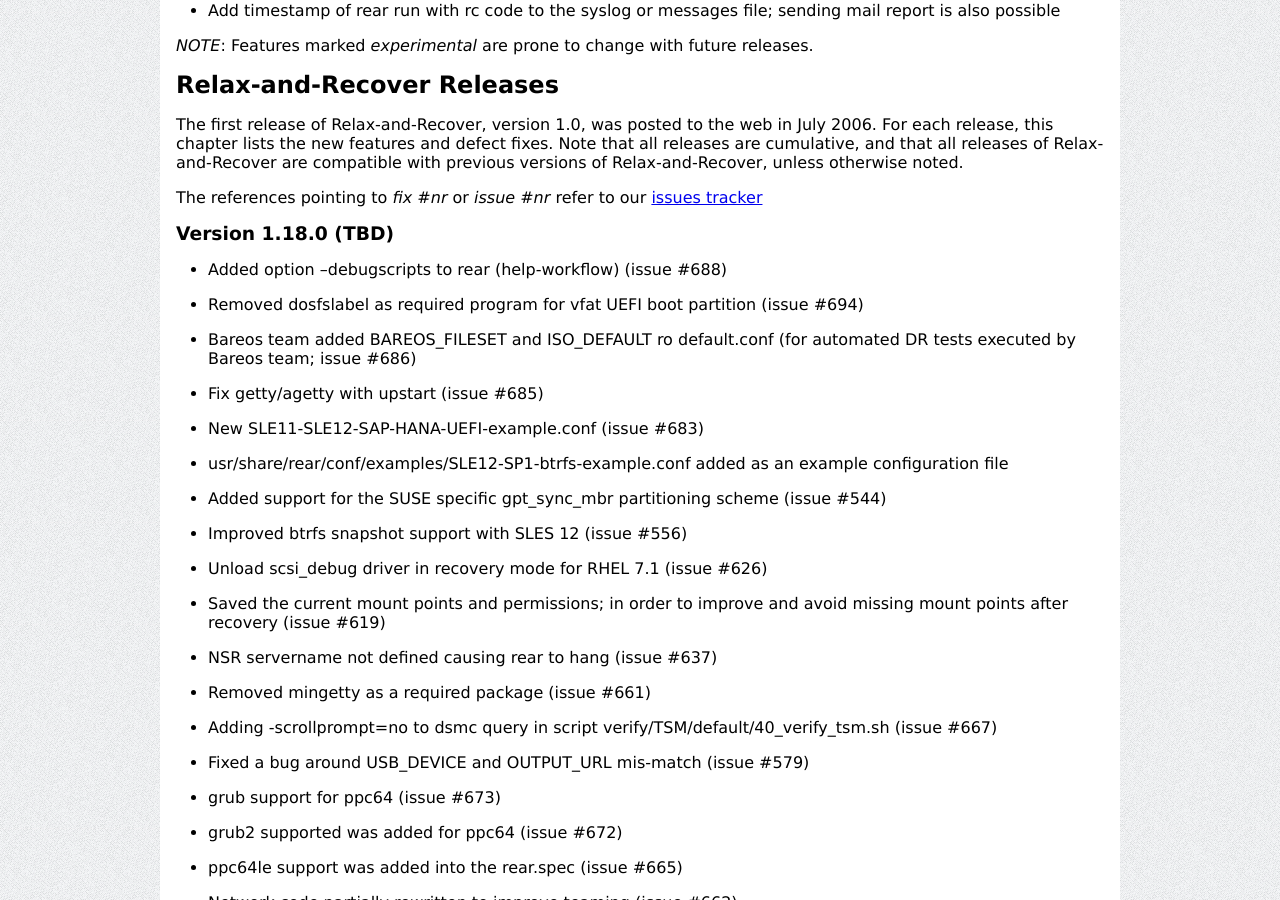
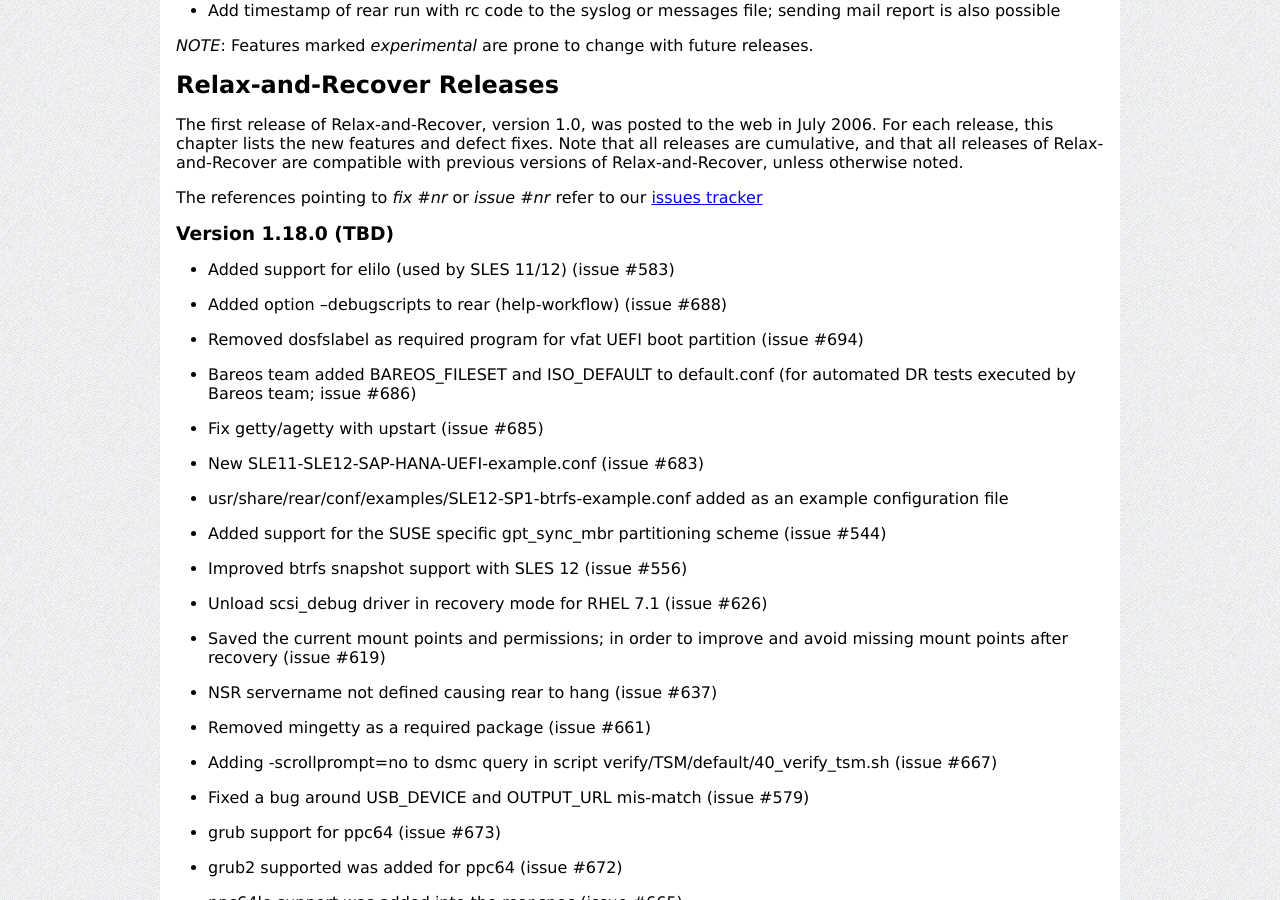
Before and after one commit to rear/rear.github.com, a Jekyll site: the page built from documentation/release-notes-1-18.md, in a window 1280 px wide and 900 px high, scrolled down 2334 px. Built offline with Jekyll 4.4.1, drawn with Linux system fonts in a browser that asks for light colours; comment, search, counter and statistics services are not loaded.

Commit message:
minor mod on RN

```diff
--- a/documentation/release-notes-1-18.md
+++ b/documentation/release-notes-1-18.md
@@ -154,11 +154,14 @@
 
 
 ### Version 1.18.0 (TBD)
+
+* Added support for elilo (used by SLES 11/12) (issue #583)
+
 * Added option --debugscripts to rear (help-workflow) (issue #688)
 
 * Removed dosfslabel as required program for vfat UEFI boot partition (issue #694)
 
-* Bareos team added BAREOS_FILESET and ISO_DEFAULT ro default.conf (for automated DR tests executed by Bareos team; issue #686)
+* Bareos team added BAREOS_FILESET and ISO_DEFAULT to default.conf (for automated DR tests executed by Bareos team; issue #686)
 
 * Fix getty/agetty with upstart (issue #685)
 
```
